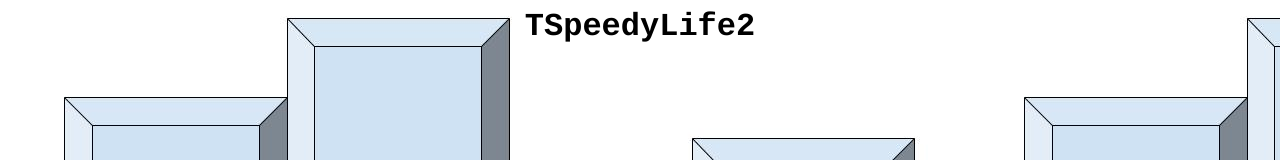
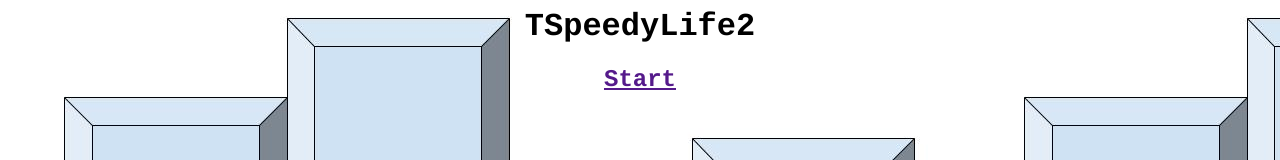
Before and after one commit to CodeSalvageO/tspeedylife1, a plain HTML site: page index.html in a window 1280 px wide. Shown: the top 160 px of the page. Drawn offline with Linux system fonts and the light colour scheme.

Commit message:
Update index.html

```diff
--- a/index.html
+++ b/index.html
@@ -2,4 +2,6 @@
 <body>
 <body background="wow.jpg">
 <center><h1 style="font-family:courier;">TSpeedyLife2</h1></center>
+<center><a href=""><h2 style="font-family:courier;">Start</h2></a></center>
+<br></br>
 </body>
```
